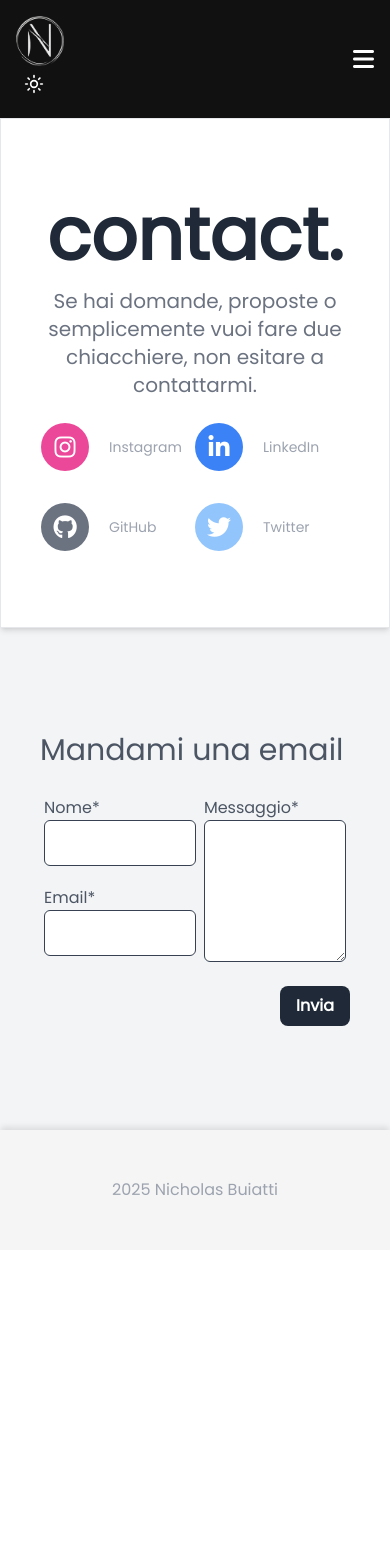
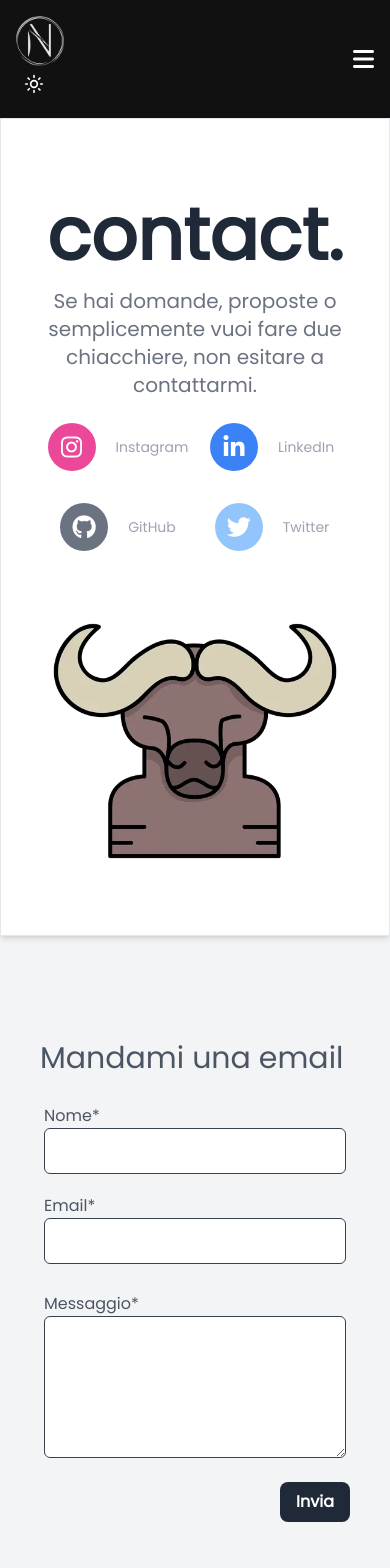
Before and after one commit to NicholasBuiatti/Portfolio-React.js, a React (Vite) app: page /contactMe in a window 390 px wide. Shown: the top 1568 px of the page. Before the commit the page ends 1250 px from the top, so only its background shows below. Built offline with nearby package versions, Linux system fonts and the light colour scheme.

Commit message:
fix layout

```diff
--- a/src/pages/ContactMe.jsx
+++ b/src/pages/ContactMe.jsx
@@ -7,6 +7,8 @@ import Input from "../components/ui/Input";
 import Button from "../components/ui/Button";
 import StartingPage from "../components/ui/StartingPage";
 import Section from "../components/ui/Section";
+
+import Prova from "../assets/prova.webp";
 
 const ContactMe = () => {
   const { formData, resetForm } = useFormStore();
@@ -79,8 +81,7 @@ const ContactMe = () => {
                 </div>
               </div>
             }
-            reverse={true}
-            //   image={<img src={} alt="Contattami" />}
+            image={<img src={Prova} alt="Contattami" />}
           />
         </div>
       </Section>
@@ -109,8 +110,8 @@ const FormVisitors = () => {
   const { formData, setValue } = useFormStore();
 
   return (
-    <div className="flex">
-      <div className="md:w-1/2 p-1">
+    <div className="flex flex-wrap">
+      <div className="w-full md:w-1/2 p-1">
         <Input
           label="Nome*"
           name="name"
@@ -127,7 +128,7 @@ const FormVisitors = () => {
           required
         />
       </div>
-      <div className="md:w-1/2 p-1">
+      <div className="w-full md:w-1/2 p-1">
         <Input
           label="Messaggio*"
           as="textarea"
@@ -153,7 +154,7 @@ const SocialLink = ({
 }) => (
   <a href={href} target="_blank" rel="noopener noreferrer">
     <motion.div
-      className="py-4 flex items-center cursor-pointer"
+      className="py-4 flex items-center cursor-pointer justify-center md:justify-start"
       whileHover="hover"
     >
       <motion.i
```
